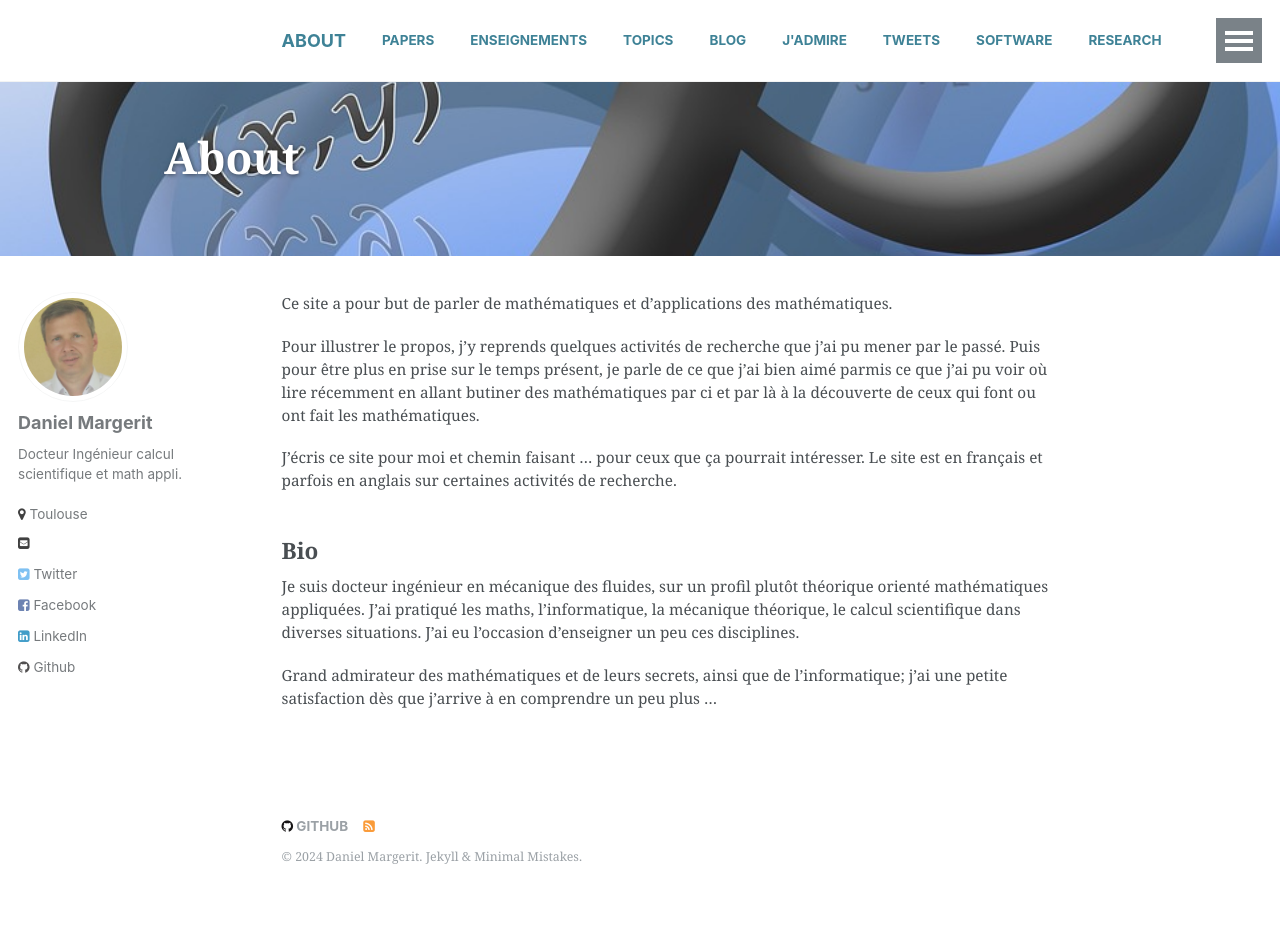
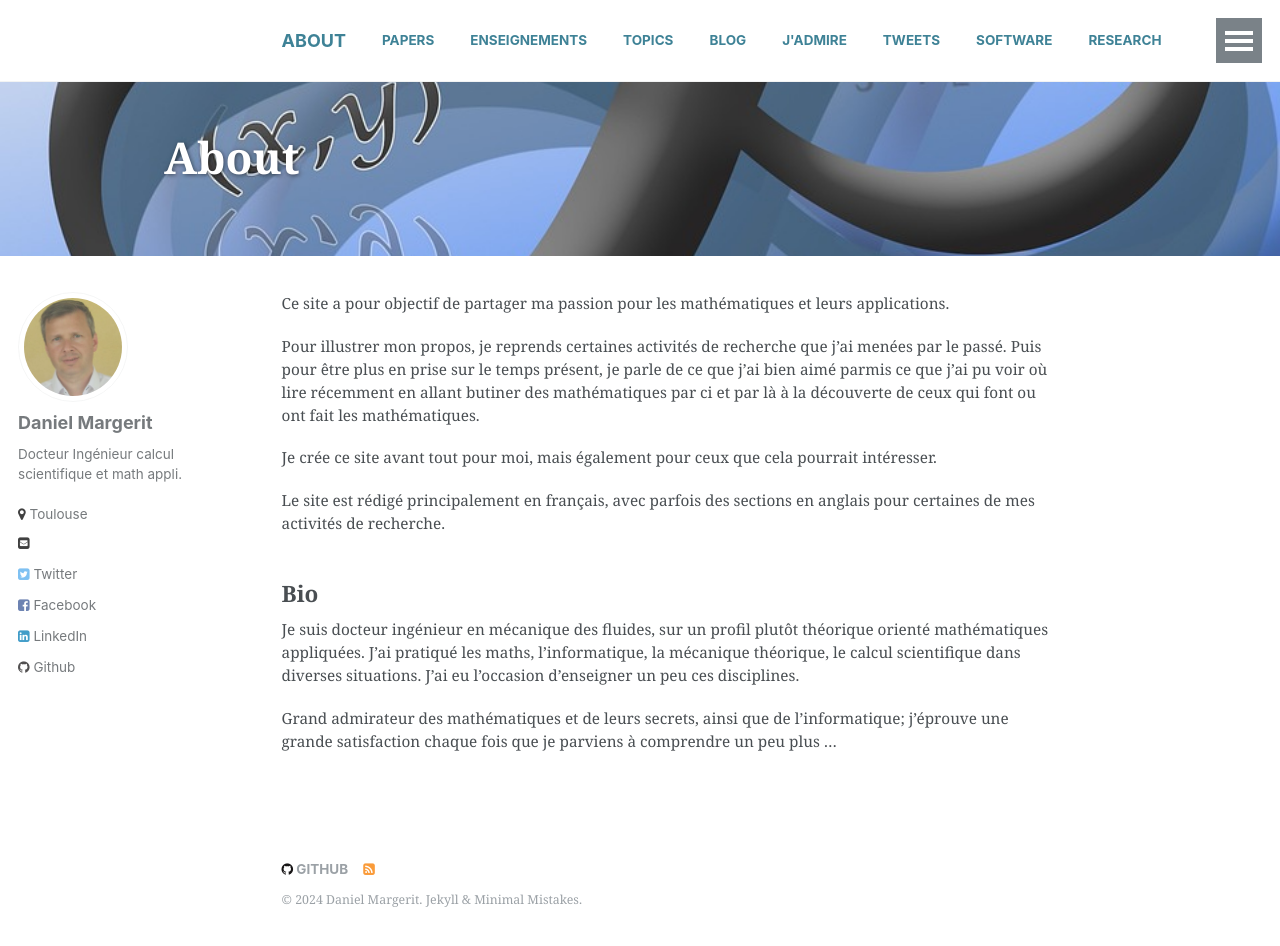
Before and after one commit to danielmargerit/danielmargerit.github.io, a Jekyll site: the page built from index.md, in a window 1280 px wide and 963 px high. Shown: the top 946 px of the window. Built offline with Jekyll 4.4.1, drawn with Linux system fonts in a browser that asks for light colours.

Commit message:
Update index.md

```diff
--- a/index.md
+++ b/index.md
@@ -10,17 +10,18 @@ header:
 
 ---
 
-Ce site a pour but de parler de mathématiques et d'applications des mathématiques.
+Ce site a pour objectif de partager ma passion pour les mathématiques et leurs applications.
 
-Pour illustrer le propos, j'y reprends quelques activités de recherche que j'ai pu mener par le passé.
+Pour illustrer mon propos, je reprends certaines activités de recherche que j'ai menées par le passé.
 Puis pour être plus en prise sur le temps présent,
 je parle de ce que j'ai bien aimé parmis ce que j'ai pu voir où lire récemment en allant butiner des mathématiques par ci et par là à la découverte de ceux qui font ou ont fait les mathématiques.
 
-J'écris ce site pour moi et chemin faisant ... pour ceux que ça pourrait intéresser.
-Le site est en français et parfois en anglais sur certaines activités de recherche.
+Je crée ce site avant tout pour moi, mais également pour ceux que cela pourrait intéresser.
+
+Le site est rédigé principalement en français, avec parfois des sections en anglais pour certaines de mes activités de recherche.
 ## Bio
 
 Je suis docteur ingénieur en mécanique des fluides, sur un profil plutôt théorique orienté mathématiques appliquées. J'ai pratiqué les maths, l'informatique, la mécanique théorique, le calcul scientifique dans diverses situations.
 J'ai eu l'occasion d'enseigner un peu ces disciplines.
 
-Grand admirateur des mathématiques et de leurs secrets, ainsi que de l'informatique; j'ai une petite satisfaction dès que j'arrive à en comprendre un peu plus ...
+Grand admirateur des mathématiques et de leurs secrets, ainsi que de l'informatique; j'éprouve une grande satisfaction chaque fois que je parviens à comprendre un peu plus ...
```
